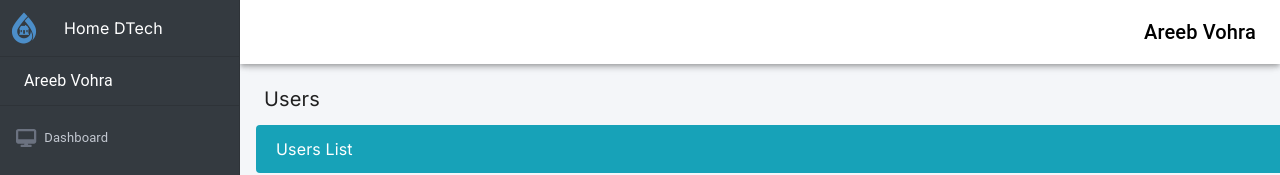
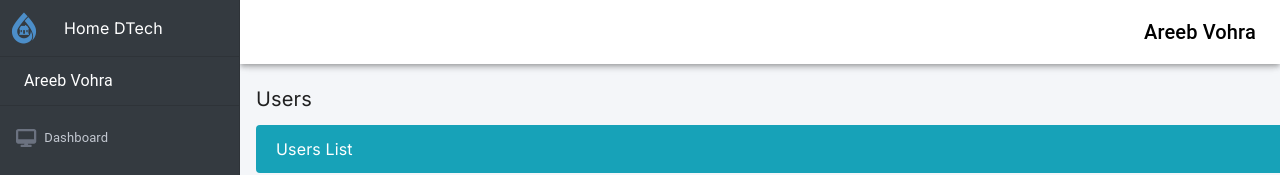
Before and after one commit to Saadgithubit/Home-DTech, a Next.js app: page /users in a window 1280 px wide. Shown: the top 175 px of the page. Built offline with nearby package versions, Linux system fonts and the light colour scheme.

Commit message:
padding fix

```diff
--- a/src/app/(user-management)/users/page.tsx
+++ b/src/app/(user-management)/users/page.tsx
@@ -26,7 +26,7 @@ export default function Users() {
 
     return (
         <div>
-            <span className="flex p-2 text-xl items-center justify-between">
+            <span className="flex py-2 text-xl items-center justify-between">
                 <h1>Users</h1>
                 <ButtonComponent title={'Add User'} />
             </span>
```
